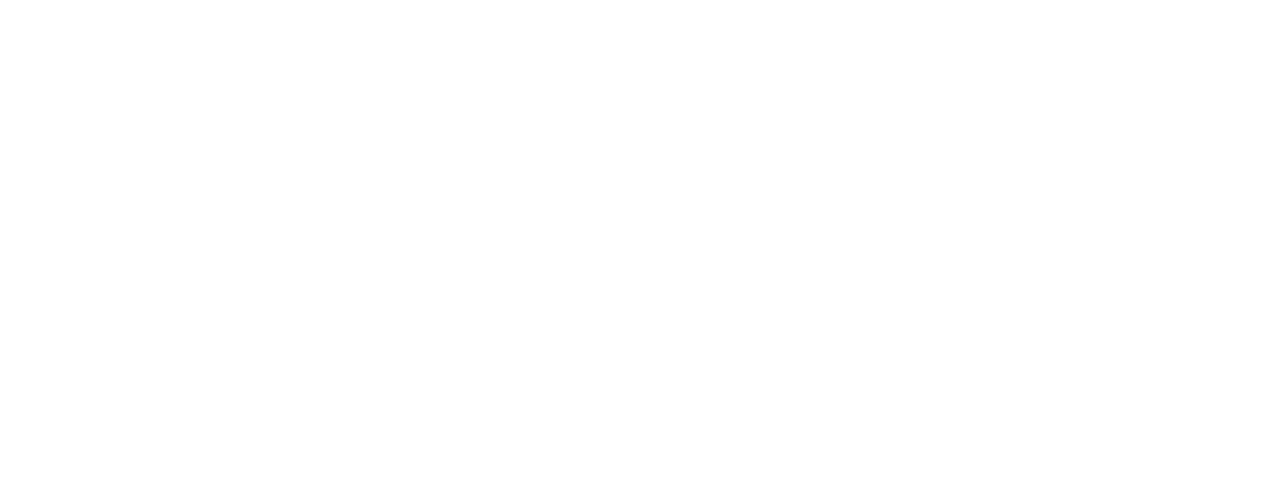
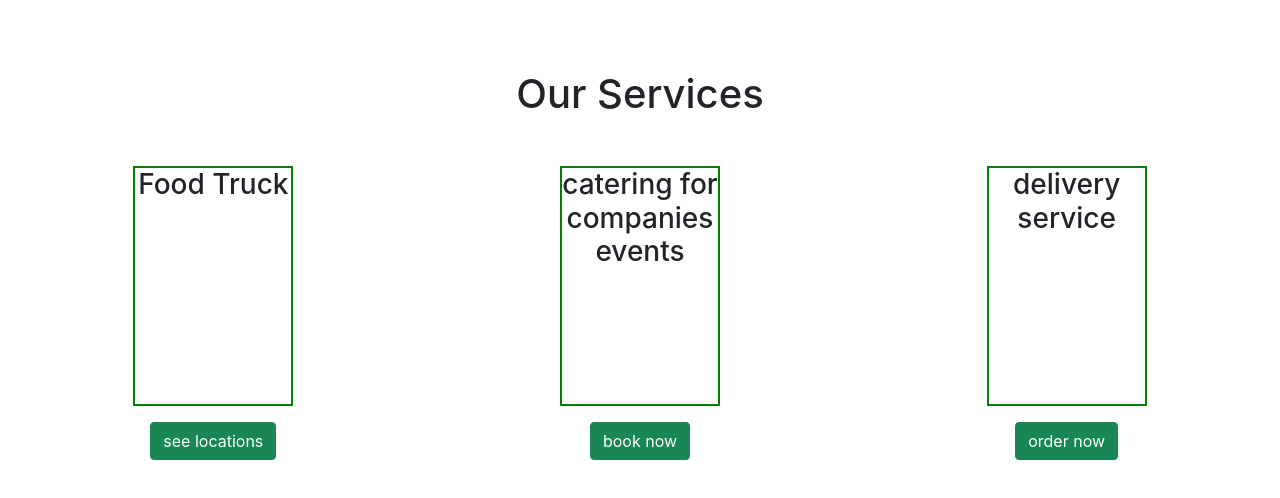
Before and after one commit to bella-ent/Bento, a React (Create React App) app: page / in a window 1280 px wide. Shown: the part 1654-2152 px from the top of the page. Before the commit the page ends 1724 px from the top, so only its background shows below. Built offline with nearby package versions, Linux system fonts and the light colour scheme.

Commit message:
structure for services

```diff
--- a/src/assets/App.css
+++ b/src/assets/App.css
@@ -47,3 +47,11 @@
 	margin: 2rem;
 	padding: 0.6rem 4rem;
 }
+
+.services {
+	height: 35rem;
+}
+
+#service-btn {
+	margin-top: 1rem;
+}
--- a/src/components/Services.js
+++ b/src/components/Services.js
@@ -1,7 +1,18 @@
 import React from "react";
+import { services } from "../data/services";
+import ServiceCard from "./subComponents/ServiceCard";
 
 function Services() {
-	return <div></div>;
+	return (
+		<div className="services">
+			<h1>Our Services</h1>
+			<div className="card-con">
+				{services.map((service, index) => (
+					<ServiceCard key={index} service={service} />
+				))}
+			</div>
+		</div>
+	);
 }
 
 export default Services;
--- a/src/components/subComponents/ServiceCard.js
+++ b/src/components/subComponents/ServiceCard.js
@@ -1,7 +1,18 @@
 import React from "react";
+import { Button } from "react-bootstrap";
 
-function ServiceCard() {
-	return <div></div>;
+function ServiceCard({ service }) {
+	return (
+		<div>
+			<div className="menu-card">
+				<h3>{service.title}</h3>
+				{/* <img src={services.img} alt="img" /> */}
+			</div>
+			<Button variant="success" id="service-btn">
+				{service.btn}
+			</Button>
+		</div>
+	);
 }
 
 export default ServiceCard;
--- /dev/null
+++ b/src/data/services.js
@@ -0,0 +1,9 @@
+export const services = [
+	{ title: "Food Truck", btn: "see locations", img: "" },
+	{
+		title: "catering for companies events",
+		btn: "book now",
+		img: "",
+	},
+	{ title: "delivery service", btn: "order now", img: "" },
+];
```
Also changed, not shown: src/data/servies.js (deleted).
